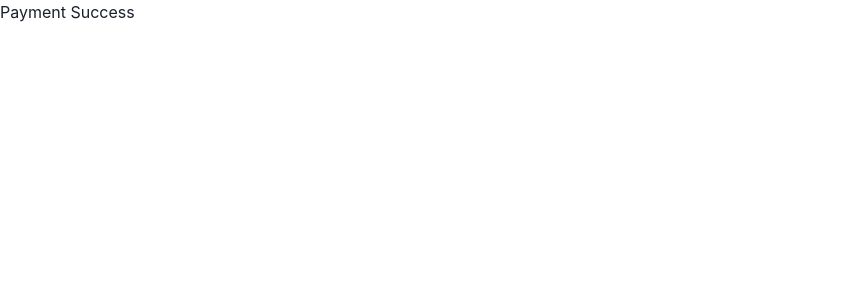
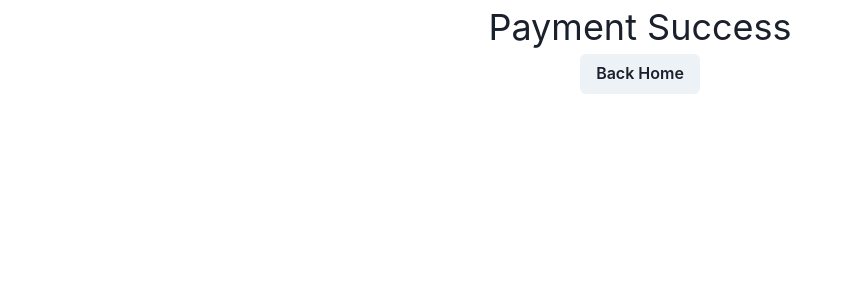
Before and after one commit to xeusteerapat/stripe-payment-playground, a React (Create React App) app in the folder client/: page /success in a window 1280 px wide. Shown: the top 300 px of the page, without its empty margins (0-852 px from the left). Built offline with nearby package versions, Linux system fonts and the light colour scheme.

Commit message:
:sparkles: [Update] update component details

```diff
--- a/client/src/components/Cancel.js
+++ b/client/src/components/Cancel.js
@@ -1,10 +1,23 @@
+import { Text, Button, VStack, Box } from "@chakra-ui/react";
 import React from "react";
+import { Link } from "react-router-dom";
 
 const Cancel = () => {
   return (
-    <div>
-      <h1>Cancel</h1>
-    </div>
+    <>
+      <VStack>
+        <Box>
+          <Text fontSize='4xl'>Cancel Payment</Text>
+        </Box>
+      </VStack>
+      <VStack>
+        <Link to='/'>
+          <Box>
+            <Button>Back Home</Button>
+          </Box>
+        </Link>
+      </VStack>
+    </>
   );
 };
 
--- a/client/src/components/PricingCard.js
+++ b/client/src/components/PricingCard.js
@@ -8,6 +8,7 @@ import {
   Button,
   useColorModeValue,
 } from "@chakra-ui/react";
+import { useNavigate } from "react-router-dom";
 import FeatureList from "./FeatureList";
 import axios from "axios";
 
@@ -18,8 +19,10 @@ export default function PricingCard({
   limitUsers,
   description,
 }) {
+  let navigate = useNavigate();
+
   const handleSelectPlan = async () => {
-    const res = await axios.post(
+    const { data } = await axios.post(
       "http://localhost:5001/create-checkout-session",
       {
         priceId,
@@ -27,7 +30,14 @@ export default function PricingCard({
       }
     );
 
-    console.log(res);
+    // Actually, you don't extra component. Just redirect to target url.
+    // window.location.href = data.url;
+
+    navigate("/checkout", {
+      state: {
+        url: data.url,
+      },
+    });
   };
 
   return (
--- a/client/src/components/Success.js
+++ b/client/src/components/Success.js
@@ -1,10 +1,23 @@
+import { Box, Button, Text, VStack } from "@chakra-ui/react";
 import React from "react";
+import { Link } from "react-router-dom";
 
 const Success = () => {
   return (
-    <div>
-      <h1>Payment Success</h1>
-    </div>
+    <>
+      <VStack>
+        <Box>
+          <Text fontSize='4xl'>Payment Success</Text>
+        </Box>
+      </VStack>
+      <VStack>
+        <Link to='/'>
+          <Box>
+            <Button>Back Home</Button>
+          </Box>
+        </Link>
+      </VStack>
+    </>
   );
 };
 
--- a/client/src/index.js
+++ b/client/src/index.js
@@ -5,6 +5,7 @@ import { ChakraProvider } from "@chakra-ui/react";
 import App from "./App";
 import Success from "./components/Success";
 import Cancel from "./components/Cancel";
+import Checkout from "./components/Checkout";
 
 ReactDOM.render(
   <React.StrictMode>
@@ -14,6 +15,7 @@ ReactDOM.render(
           <Route path='/' element={<App />} />
           <Route path='success' element={<Success />} />
           <Route path='cancel' element={<Cancel />} />
+          <Route path='checkout' element={<Checkout />} />
         </Routes>
       </BrowserRouter>
     </ChakraProvider>
```
